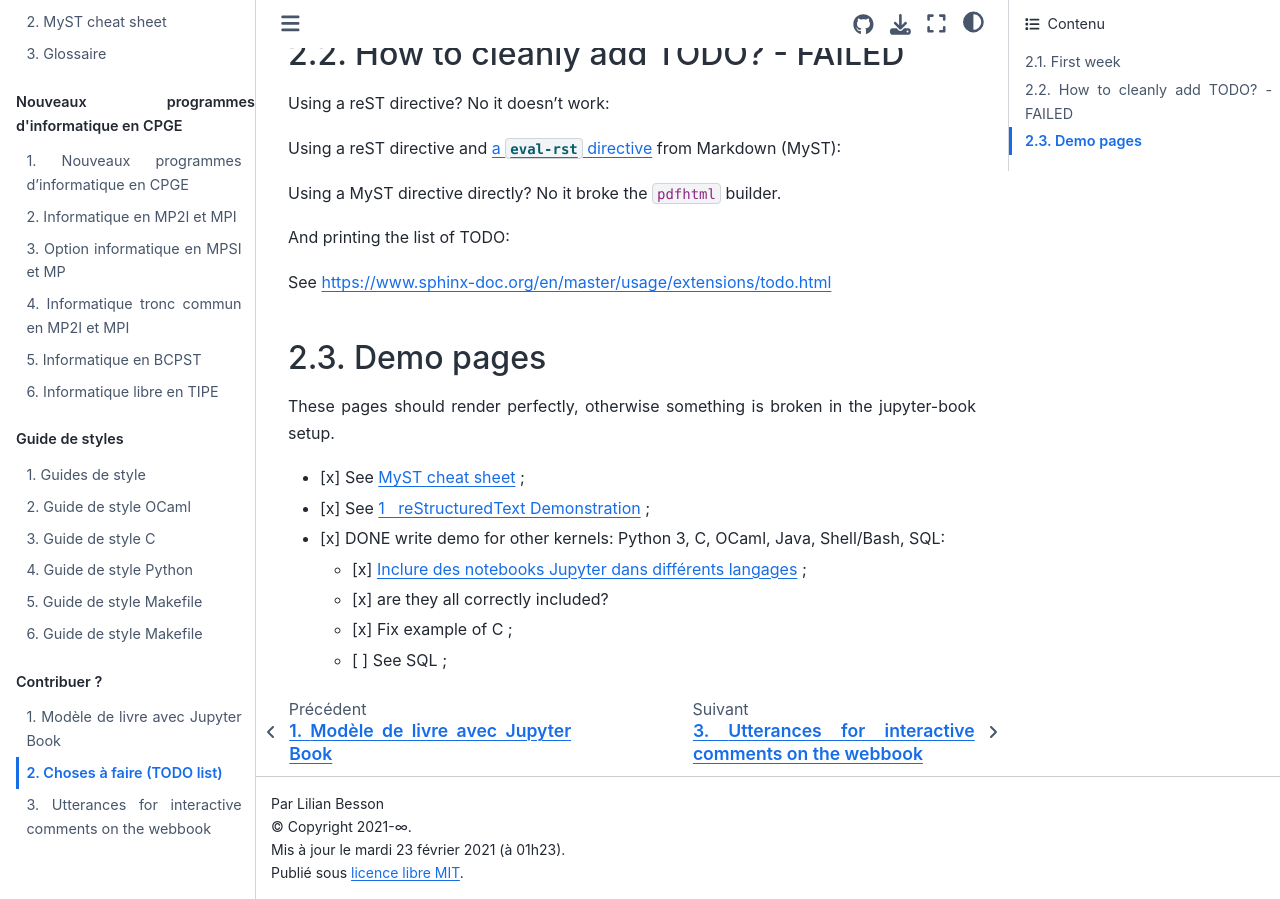
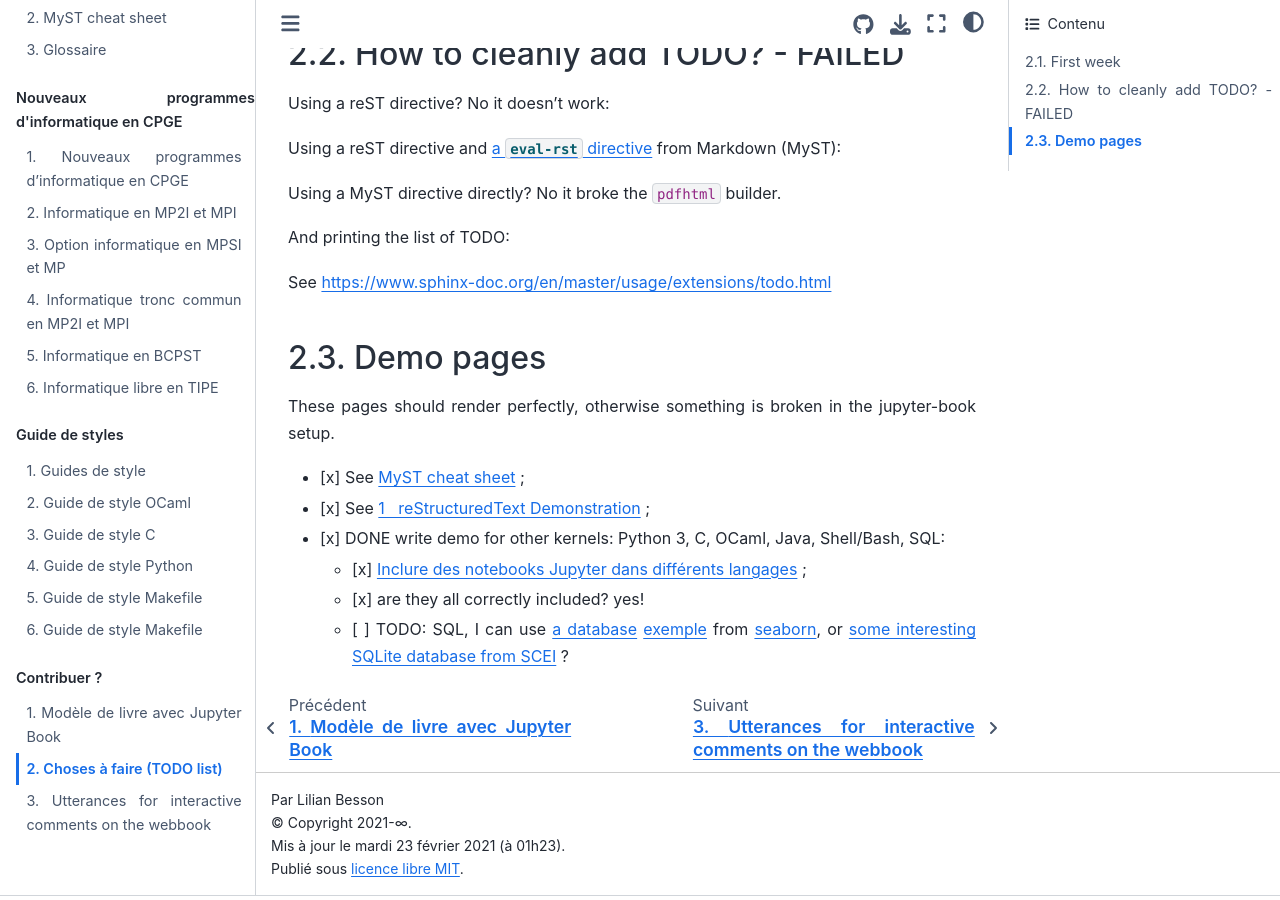
Before and after one commit to vincentxavier/Modele-de-livre-avec-Jupyter-Book, a Jupyter Book: the page built from TODO.md, in a window 1280 px wide and 900 px high, scrolled down 1012 px. Built offline with Jupyter Book 1.0.4 settings and Sphinx 7.4.7 and the Sphinx Book theme 1.1.4, drawn with Linux system fonts in a browser that asks for light colours; pages that are not in the unit, such as notebooks, are missing from menus.

Commit message:
Add lots of links.

```diff
--- a/TODO.md
+++ b/TODO.md
@@ -59,6 +59,5 @@ These pages should render perfectly, otherwise something is broken in the jupyte
 - [x] See {doc}`demo-rST` ;
 - [x] DONE write demo for other kernels: Python 3, C, OCaml, Java, Shell/Bash, SQL:
   - [x] {doc}`notebooks/index` ;
-  - [x] are they all correctly included?
-  - [x] Fix example of C ;
-  - [ ] See SQL ;
+  - [x] are they all correctly included? yes!
+  - [ ] TODO: SQL, I can use [a database](https://seaborn.pydata.org/generated/seaborn.load_dataset.html#seaborn.load_dataset) [exemple](https://github.com/mwaskom/seaborn-data) from [seaborn](https://seaborn.pydata.org/), or [some interesting SQLite database from SCEI](https://github.com/mhaz/SCEI-statistics/issues/2) ?
```
Also changed, not shown: Liens-autres-ressources-pedagogiques.md (+1 -1 lines), Outils-pedagogiques.md (+26 -13 lines), programmes-CPGE/Informatique tronc commun.md (+1 -1 lines).
